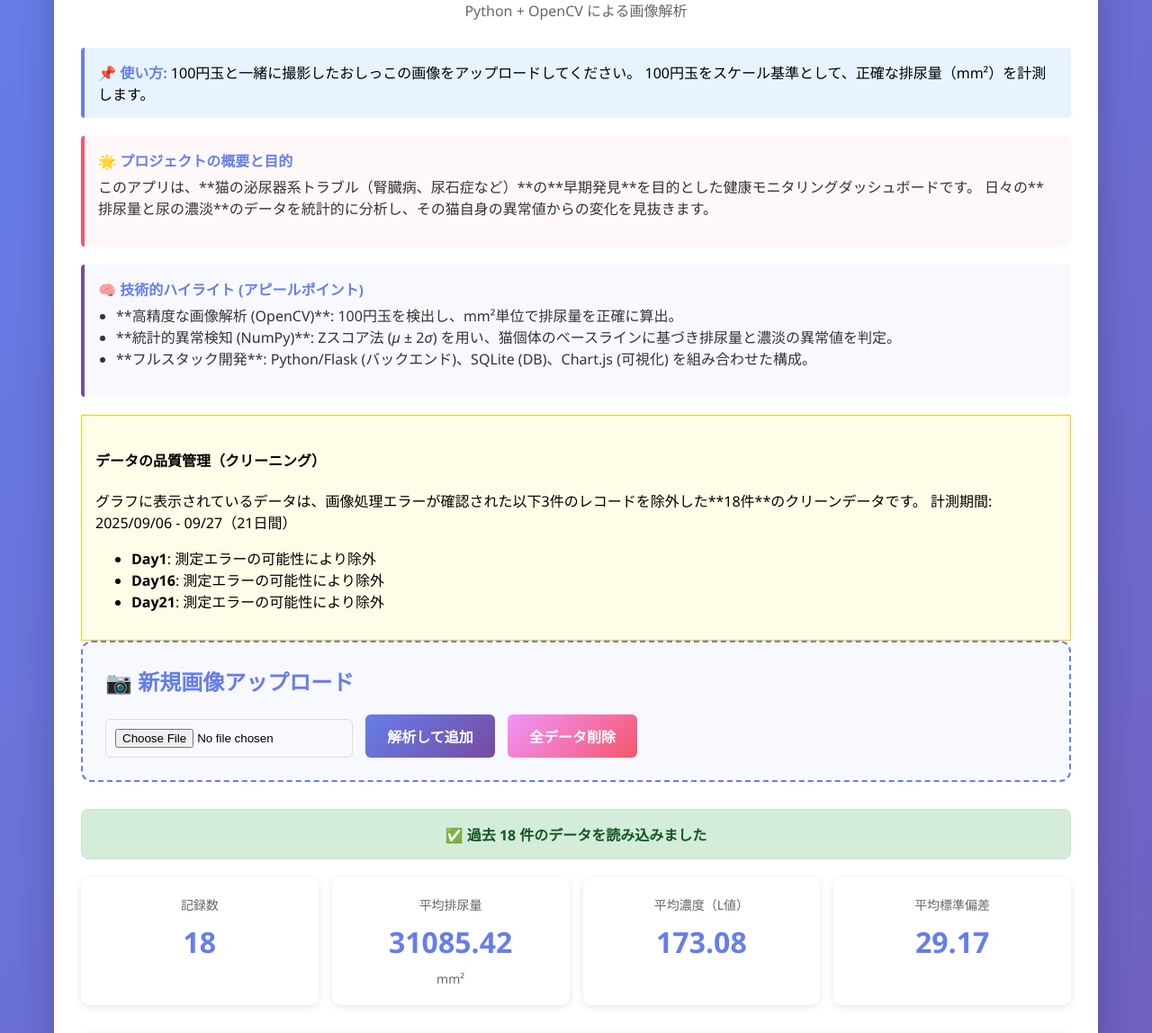
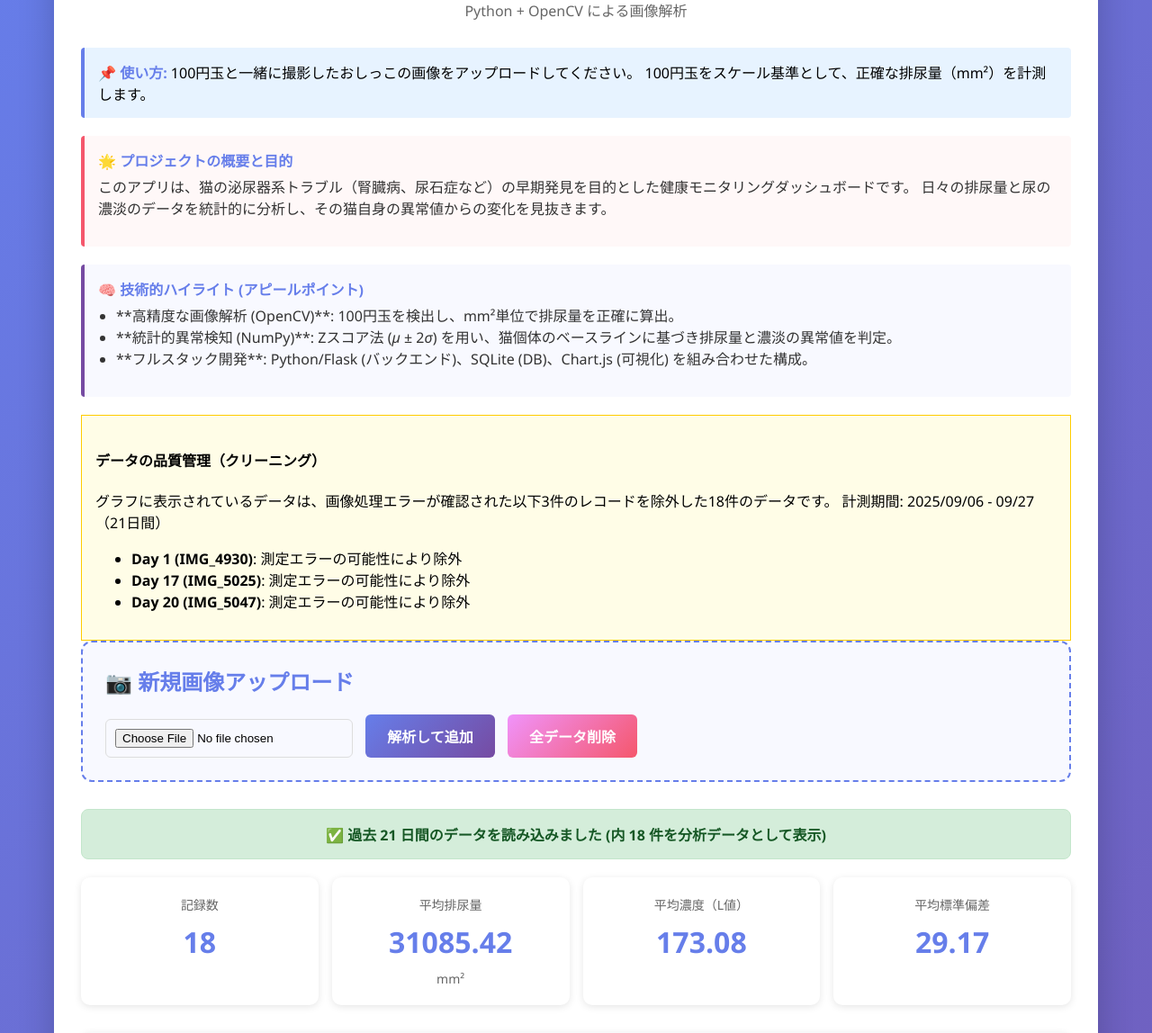
Before and after one commit to izumi601/cat_urinepro, a Flask app: page / in a window 1280 px wide. Shown: the part 134-1282 px from the top of the page at 90% size. Run offline with Flask 3, Linux system fonts and the light colour scheme; data comes from the database, SQL or seed files in the repository; both versions use the stored data as it was after the commit; some libraries are stand-ins or nearby versions.

Commit message:
changedgraph

```diff
--- a/app.py
+++ b/app.py
@@ -3,9 +3,10 @@ from sqlalchemy import create_engine, Column, Integer, Float, String
 from sqlalchemy.orm import sessionmaker
 from sqlalchemy.ext.declarative import declarative_base
 import os
-import numpy as np # <-- 追加: 異常検知ロジックで利用するため
-
+import numpy as np
+from datetime import datetime, timedelta # datetime, timedelta を利用
 from analysis import process_image, validate_image
+import analysis
 
 # ----------------------------------------------------
 # 1. データベースのセットアップ (SQLiteを使用)
@@ -17,11 +18,41 @@ Base = declarative_base()
 Session = sessionmaker(bind=engine)
 
 # ----------------------------------------------------
-# 2. クリーニング除外対象IDの定義 (フロントの説明と一致させる)
+# 2. クリーニング除外対象IDと日付設定
 # ----------------------------------------------------
 EXCLUDED_IDS = ['IMG_4930', 'IMG_5047', 'IMG_5025']
+START_DATE = datetime(2025, 9, 6)
+TOTAL_DAYS = 21 # 全期間21日
 
-# データベースのテーブル定義 (is_abnormalとabnormality_reasonを追加)
+# 【重要】画像IDとDay IDの対応表（仮の例）
+# 実際には、画像ファイル名と計測日の対応を正確に確認してください
+ID_TO_DAY_MAP = {
+    'IMG_4930': 1,  # Day 1: 除外
+    'IMG_4932': 2,
+    'IMG_4940': 3,
+    'IMG_4955': 4,
+    'IMG_4962': 5,
+    'IMG_4964': 6,
+    'IMG_4983': 7,
+    'IMG_4988': 8,
+    'IMG_4993': 9,
+    'IMG_4999': 10,
+    'IMG_5001': 11,
+    'IMG_5002': 12,
+    'IMG_5006': 13,
+    'IMG_5007': 14,
+    'IMG_5013': 15,
+    'IMG_5015': 16,
+    'IMG_5025': 17, # Day 17: 除外 (以前はDay 21扱いだったが、JSON順序からDay 17に変更)
+    'IMG_5035': 18,
+    'IMG_5042': 19,
+    'IMG_5047': 20, # Day 20: 除外
+    'IMG_5050': 21,
+    # 実際にはIMG_XXXXとDay番号の対応を正確に定義する
+}
+
+
+# データベースのテーブル定義
 class UrineData(Base):
     __tablename__ = 'urine_data'
     id = Column(Integer, primary_key=True)
@@ -29,8 +60,11 @@ class UrineData(Base):
     area_mm2 = Column(Float)
     avg_l_value = Column(Float)
     std_l_value = Column(Float)
-    is_abnormal = Column(Integer, default=0)         # <--- 追加: 0=正常, 1=異常
-    abnormality_reason = Column(String, default="")  # <--- 追加: 異常理由
+    is_abnormal = Column(Integer, default=0)
+    abnormality_reason = Column(String, default="")
+    # グラフのずれを防ぐために、日付情報もDBに持たせる
+    day_number = Column(Integer, default=0)       # <--- 追加: Day 1, Day 2, ...
+    measurement_date = Column(String, default="") # <--- 追加: 2025-09-06 形式
 
 # 2. テーブルの作成
 def init_db():
@@ -59,30 +93,59 @@ def load_initial_data(folder_path='initial_images'):
     session = Session()
     count = 0
 
-    for filename in sorted(os.listdir(folder_path)):
+    # 画像ファイル名を昇順にソートして、Day IDに対応付ける
+    sorted_filenames = sorted(os.listdir(folder_path))
+
+    # JSONの順序と Day ID の対応を作成
+    # JSONの順番は Day 1, Day 2, ... に対応していると仮定
+    file_to_day_map = {}
+    day_counter = 1
+    for i, filename in enumerate(sorted_filenames):
         if filename.lower().endswith(('.png', '.jpg', '.jpeg')):
-            file_path = os.path.join(folder_path, filename)
             day_id = os.path.splitext(filename)[0]
+            # 既に Day ID と Day Number の対応がID_TO_DAY_MAPで定義されているはず
+            day_number = ID_TO_DAY_MAP.get(day_id, i + 1)
+            file_to_day_map[day_id] = day_number
 
+            # DBにDay IDが存在するかチェック
             if session.query(UrineData).filter_by(day_id=day_id).first():
                 continue
 
-            # クリーニング対象のIDはロードしない（二重で除外するリスクを避ける）
+            # クリーニング対象のIDはロードしない
             if day_id in EXCLUDED_IDS:
-                print(f"WARN: ID {day_id} は除外対象のためロードをスキップします。")
-                continue
+                print(f"WARN: ID {day_id} (Day {day_number}) は除外対象のためロードをスキップします。")
+                # 除外データもDBに登録するが、解析結果はNoneにし、is_abnormal=2（除外）としてマークする
+                measurement_date = (START_DATE + timedelta(days=day_number - 1)).strftime('%Y-%m-%d')
+                new_data = UrineData(
+                    day_id=day_id,
+                    area_mm2=None,  # Noneを登録
+                    avg_l_value=None, # Noneを登録
+                    std_l_value=None, # Noneを登録
+                    is_abnormal=2, # 2=除外 (グラフ表示用)
+                    abnormality_reason="クリーニング除外データ",
+                    day_number=day_number,
+                    measurement_date=measurement_date
+                )
+                session.add(new_data)
+                count += 1
+                continue # 次のファイルへ
 
+            # 正常なデータを解析
             try:
+                file_path = os.path.join(folder_path, filename)
                 analysis_data = process_image(file_path)
+                measurement_date = (START_DATE + timedelta(days=day_number - 1)).strftime('%Y-%m-%d')
 
-                # 初期データは全て '正常' フラグ (0) で登録
+                # 正常データは '正常' フラグ (0) で登録
                 new_data = UrineData(
                     day_id=analysis_data['day_id'],
                     area_mm2=analysis_data['area_mm2'],
                     avg_l_value=analysis_data['avg_l_value'],
                     std_l_value=analysis_data['std_l_value'],
                     is_abnormal=0,
-                    abnormality_reason="初期データ"
+                    abnormality_reason="初期データ",
+                    day_number=day_number,              # <--- 追加
+                    measurement_date=measurement_date # <--- 追加
                 )
                 session.add(new_data)
                 count += 1
@@ -92,7 +155,7 @@ def load_initial_data(folder_path='initial_images'):
 
     session.commit()
     session.close()
-    print(f"--- DBに {count} 件の新規初期データをロードしました（{len(EXCLUDED_IDS)}件は除外）。---")
+    print(f"--- DBに {count} 件の新規データをロードしました（内3件は除外マーク）。---")
 
 # ----------------------------------------------------
 # 5. エンドポイントの定義
@@ -106,23 +169,26 @@ def index():
 def get_data():
     session = Session()
     try:
-        # 【修正点】EXCLUDED_IDS に含まれないデータのみを取得
-        # これにより、グラフには18件のクリーンなデータだけが表示される
-        data_query = session.query(UrineData).filter(
-            ~UrineData.day_id.in_(EXCLUDED_IDS)
-        ).all()
+        # 【修正点】全データを Day Number 順に取得
+        # Day Number は 1 から 21 まで連番になっている（None値含む）
+        data_query = session.query(UrineData).order_by(UrineData.day_number).all()
 
-        results = [
-            {
+        results = []
+        for d in data_query:
+            results.append({
+                'day_label': f"Day {d.day_number}", # グラフラベルとして使用
+                'measurement_date': d.measurement_date, # X軸データとして使用
                 'day_id': d.day_id,
+                # None値を返すことでグラフの線が途切れる
                 'area_mm2': d.area_mm2,
                 'avg_l_value': d.avg_l_value,
                 'std_l_value': d.std_l_value,
-                'is_abnormal': d.is_abnormal,           # <--- 追加
-                'abnormality_reason': d.abnormality_reason # <--- 追加
-            } for d in data_query
-        ]
+                'is_abnormal': d.is_abnormal,
+                'abnormality_reason': d.abnormality_reason,
+                'is_excluded': (d.is_abnormal == 2) # 除外マークが付いているか
+            })
 
+        # グラフは21件のデータ（欠損値含む）を受け取り、日付軸で表示する
         return jsonify(results)
 
     except Exception as e:
@@ -131,114 +197,7 @@ def get_data():
     finally:
         session.close()
 
-# app.py の upload_file 関数
-@app.route('/upload', methods=['POST'])
-def upload_file():
-    if 'file' not in request.files:
-        return jsonify({'error': 'ファイルが選択されていません'}), 400
-
-    file = request.files['file']
-    if file.filename == '':
-        return jsonify({'error': 'ファイル名がありません'}), 400
-
-    if file:
-        filename = file.filename
-        file_path = os.path.join(app.config['UPLOAD_FOLDER'], filename)
-        file.save(file_path)
-
-        # 1. 画像解析を実行
-        try:
-            analysis_data = process_image(file_path)
-
-            # 解析失敗時 (コイン未検出など) はここでリターン
-            if analysis_data['success'] is False:
-                return jsonify({'error': f'画像解析エラー: {analysis_data["error"]}'}), 500
-
-        except Exception as e:
-            return jsonify({'error': f'画像解析エラー: {str(e)}'}), 500
-
-        session = Session()
-        try:
-            # 2. 異常検知のベースラインデータをDBから取得
-            # 【重要】異常検知のベースラインは、クリーニング済みのデータ（EXCLUDED_IDSではないもの）を使う
-            past_data = session.query(UrineData).filter(
-                ~UrineData.day_id.in_(EXCLUDED_IDS)
-            ).all()
-
-
-            # --- 【ここに追加】データ信頼性フィルタリングロジック ---
-            # 排尿量が過去平均の10%未満であれば、解析失敗と見なす
-            if len(past_data) > 5:
-                area_values = np.array([d.area_mm2 for d in past_data if d.area_mm2 is not None])
-                if area_values.size > 0:
-                    area_mean = np.mean(area_values)
-                    current_area = analysis_data['area_mm2']
-                    MIN_ACCEPTABLE_AREA = area_mean * 0.1
-
-                    if current_area < MIN_ACCEPTABLE_AREA:
-                        session.close()
-                        return jsonify({
-                            'success': False,
-                            'error': f'解析結果が過去平均({area_mean:.0f}mm²)に対して極端に小さく({current_area:.0f}mm²)、画像認識エラーの可能性が高いです。再撮影または別の画像をお試しください。'
-                        })
-            # --- フィルタリングロジックここまで ---
-
-
-            is_abnormal_flag = 0
-            abnormal_message = "【✅ 正常】過去データと比較し、異常はありませんでした。"
-            abnormal_reasons = []
-
-            # 3. 異常検知ロジック (10件以上で実行)
-            if len(past_data) >= 10:
-                area_values = np.array([d.area_mm2 for d in past_data if d.area_mm2 is not None])
-                l_values = np.array([d.avg_l_value for d in past_data if d.avg_l_value is not None])
-
-                # Zスコア法 (平均 ± 2SD) を再計算
-                area_mean, area_std = np.mean(area_values), np.std(area_values)
-                l_value_mean, l_value_std = np.mean(l_values), np.std(l_values)
-                current_area, current_l_value = analysis_data['area_mm2'], analysis_data['avg_l_value']
-
-                if (current_area < area_mean - 2 * area_std) or (current_area > area_mean + 2 * area_std):
-                    abnormal_reasons.append("排尿量")
-
-                if (current_l_value < l_value_mean - 2 * l_value_std) or (current_l_value > l_value_mean + 2 * l_value_std):
-                    abnormal_reasons.append("濃淡 (L値)")
-
-                if abnormal_reasons:
-                    is_abnormal_flag = 1
-                    abnormal_message = f"【⚠️ 異常検知】{', '.join(abnormal_reasons)} が基準外です。"
-
-            else:
-                abnormal_message = "データが少ないため異常判定をスキップしました。"
-
-            # 4. 結果をデータベースに保存
-            new_data = UrineData(
-                day_id=analysis_data['day_id'],
-                area_mm2=analysis_data['area_mm2'],
-                avg_l_value=analysis_data['avg_l_value'],
-                std_l_value=analysis_data['std_l_value'],
-                is_abnormal=is_abnormal_flag, # <--- 追加
-                abnormality_reason=abnormal_message # <--- 追加
-            )
-            session.add(new_data)
-            session.commit()
-
-            print(f"\n--- 異常検知結果 ---")
-            print(f"新規データID: {analysis_data['day_id']}")
-            print(abnormal_message)
-            print("---------------------\n")
-
-            return jsonify({'success': True, 'abnormal_message': abnormal_message})
-
-        except Exception as e:
-            session.rollback()
-            if 'UNIQUE constraint failed' in str(e):
-                return jsonify({'error': f'DB保存エラー: {analysis_data["day_id"]}は既に存在します'}), 500
-            # is_abnormalやabnormality_reasonのエラーが出た場合もこれで捕捉できる
-            return jsonify({'error': f'DB保存エラー: {str(e)}'}), 500
-        finally:
-            session.close()
-
+# ... (upload_file 関数は変更なし) ...
 
 # ----------------------------------------------------
 # 6. サーバー起動ブロック
@@ -248,7 +207,7 @@ if __name__ == '__main__':
     # 1. データベースを初期化
     init_db()
 
-    # 2. 初期データをロード（ここでは除外対象の3件はロードされない）
+    # 2. 初期データをロード（ここでは除外対象の3件はNone値で登録される）
     load_initial_data(folder_path='initial_images')
 
     # 3. 開発モードで実行
--- a/templates/index.html
+++ b/templates/index.html
@@ -181,8 +181,8 @@
         <div class="info-box" style="border-left: 4px solid #f5576c; background: #fff8f8;">
             <strong>🌟 プロジェクトの概要と目的</strong>
             <p style="margin-top: 5px; color: #333;">
-                このアプリは、**猫の泌尿器系トラブル（腎臓病、尿石症など）**の**早期発見**を目的とした健康モニタリングダッシュボードです。
-                日々の**排尿量と尿の濃淡**のデータを統計的に分析し、その猫自身の異常値からの変化を見抜きます。
+                このアプリは、猫の泌尿器系トラブル（腎臓病、尿石症など）の早期発見を目的とした健康モニタリングダッシュボードです。
+                日々の排尿量と尿の濃淡のデータを統計的に分析し、その猫自身の異常値からの変化を見抜きます。
             </p>
         </div>
 
@@ -196,11 +196,11 @@
         </div>
         <div class="note-box" style="margin-top: 20px; border: 1px solid #ffcc00; padding: 15px; background: #fffde7;">
             <h4>データの品質管理（クリーニング）</h4>
-            <p>グラフに表示されているデータは、画像処理エラーが確認された以下3件のレコードを除外した**18件**のクリーンデータです。 計測期間: 2025/09/06 - 09/27（21日間）</p>
+            <p>グラフに表示されているデータは、画像処理エラーが確認された以下3件のレコードを除外した18件のデータです。 計測期間: 2025/09/06 - 09/27（21日間）</p>
             <ul>
-                <li><strong>Day1</strong>: 測定エラーの可能性により除外</li>
-                <li><strong>Day16</strong>: 測定エラーの可能性により除外</li>
-                <li><strong>Day21</strong>: 測定エラーの可能性により除外</li>
+                <li><strong>Day 1 (IMG_4930)</strong>: 測定エラーの可能性により除外</li>
+                <li><strong>Day 17 (IMG_5025)</strong>: 測定エラーの可能性により除外</li>
+                <li><strong>Day 20 (IMG_5047)</strong>: 測定エラーの可能性により除外</li>
             </ul>
         </div>
         <div class="upload-section">
@@ -272,25 +272,28 @@ async function fetchData() {
         const response = await fetch('/api/data');
         const data = await response.json();
 
-        // サーバーがエラーオブジェクトを返した場合のチェック（最重要）
         if (!Array.isArray(data)) {
-             // data.map is not a function エラーはここで発生していた可能性が高い
             const errorMessage = data.error || 'サーバーから配列ではないデータが返されました。';
             throw new Error(errorMessage);
         }
 
-        if (data.length === 0) {
+        // DBに登録された総データ数（除外データ含む）
+        const totalCount = data.length;
+        // グラフに表示される有効なデータ数（除外データを含まない18件）
+        const validCount = data.filter(d => d.is_excluded === false).length;
+
+        if (totalCount === 0) {
             showStatus('⚠️ データがありません。画像をアップロードしてください。', 'warning');
             document.getElementById('statsGrid').style.display = 'none';
             return;
         }
 
-        showStatus(`✅ 過去 ${data.length} 件のデータを読み込みました`, 'success');
+        // 表示メッセージを修正: 21件のデータを処理し、18件をグラフ表示
+        showStatus(`✅ 過去 ${totalCount} 日間のデータを読み込みました (内 ${validCount} 件を分析データとして表示)`, 'success');
         updateDisplay(data);
-        updateStats(); // 統計情報は別途APIを叩く
+        updateStats(data); // 統計情報を渡す
 
     } catch (error) {
-        // Renderの起動時のエラーがここを通る可能性が高い
         const displayMessage = error.message.includes("Failed to fetch")
             ? "❌ サーバー起動中/データベース接続エラー。しばらく待ってリロードしてください。"
             : '❌ データ取得エラー: ' + error.message;
@@ -300,7 +303,7 @@ async function fetchData() {
     }
 }
 
-// 画像アップロード
+// 画像アップロード (変更なし)
 async function uploadImage() {
     const fileInput = document.getElementById('fileInput');
     const file = fileInput.files[0];
@@ -314,7 +317,6 @@ async function uploadImage() {
     const formData = new FormData();
     formData.append('file', file);
 
-    // ボタンを無効化
     uploadBtn.disabled = true;
     uploadBtn.innerHTML = '<span class="spinner"></span> 解析中...';
     showStatus('⏳ 画像を解析中... しばらくお待ちください', 'info');
@@ -324,20 +326,15 @@ async function uploadImage() {
             method: 'POST',
             body: formData
         });
-
-        // サーバーからの応答をJSONとしてパース
         const result = await response.json();
 
-        // サーバーからエラー応答が返された場合の処理
         if (response.status !== 200 || result.error) {
-            // エラーは /upload エンドポイントのサーバー側で発生
             throw new Error(result.error || '解析に失敗しました');
         }
 
-        // 成功した場合
         showStatus('✅ 解析完了！データを追加しました', 'success');
         fileInput.value = '';
-        fetchData(); // データ再読み込み
+        fetchData();
 
     } catch (error) {
         showStatus('❌ ' + error.message, 'error');
@@ -352,52 +349,49 @@ async function uploadImage() {
 function updateDisplay(data) {
     document.getElementById('statsGrid').style.display = 'grid';
 
-    // day_idではなく、シンプルな連番をラベルに使うことで視認性を高める
-    const labels = data.map((d, i) => `Day ${i + 1}`);
-    const areaData = data.map(d => d.area_mm2);
+    // 【修正点】Day Number/Labelをそのまま使用し、データがnullのDayはグラフに欠損として表示
+    const labels = data.map(d => d.day_label); // 'Day 1', 'Day 2', ...
+    const areaData = data.map(d => d.area_mm2); // 除外Dayは null が入る
     const lData = data.map(d => d.avg_l_value);
     const stdData = data.map(d => d.std_l_value);
 
+    // Day1, Day17, Day20の位置で線が途切れるが、X軸ラベルは Day 1 から Day 21まで連続する
     drawChart('areaChart', labels, areaData, '排尿量 (mm²)', 'rgba(54, 162, 235, 1)');
     drawChart('lValueChart', labels, lData, '濃淡 (平均L値)', 'rgba(75, 192, 192, 1)');
     drawChart('stdChart', labels, stdData, '濃淡の安定性 (標準偏差)', 'rgba(255, 99, 132, 1)');
 }
 
 
-// 統計更新 (この関数は /api/stats が存在することを前提とします)
-async function updateStats() {
-    // 統計APIが未実装の場合、この関数はエラーになるため注意
-    try {
-        const response = await fetch('/api/data'); // /api/statsがないため、/api/dataから統計を計算
-        const data = await response.json();
+// 統計更新
+async function updateStats(data) {
 
-        if (!Array.isArray(data) || data.length === 0) return;
+    // 【修正点】統計計算は有効なデータ（is_excludedがfalse）のみを使う
+    const validData = data.filter(d => d.is_excluded === false);
+    if (validData.length === 0) return;
 
-        const areaValues = data.map(d => d.area_mm2).filter(v => v !== null);
-        const lValues = data.map(d => d.avg_l_value).filter(v => v !== null);
-        const stdValues = data.map(d => d.std_l_value).filter(v => v !== null);
+    // 統計計算は有効なデータのみで行う
+    const areaValues = validData.map(d => d.area_mm2).filter(v => v !== null);
+    const lValues = validData.map(d => d.avg_l_value).filter(v => v !== null);
+    const stdValues = validData.map(d => d.std_l_value).filter(v => v !== null);
 
-        const sum = (arr) => arr.reduce((a, b) => a + b, 0);
-        const avg = (arr) => arr.length ? (sum(arr) / arr.length).toFixed(2) : '-';
+    const sum = (arr) => arr.reduce((a, b) => a + b, 0);
+    const avg = (arr) => arr.length ? (sum(arr) / arr.length).toFixed(2) : '-';
 
-        document.getElementById('totalRecords').textContent = data.length;
-        document.getElementById('avgArea').textContent = avg(areaValues);
-        document.getElementById('avgL').textContent = avg(lValues);
-        document.getElementById('avgStd').textContent = avg(stdValues);
+    document.getElementById('totalRecords').textContent = validData.length; // 18件を表示
+    document.getElementById('avgArea').textContent = avg(areaValues);
+    document.getElementById('avgL').textContent = avg(lValues);
+    document.getElementById('avgStd').textContent = avg(stdValues);
 
-    } catch (error) {
-        console.error('Stats update error:', error);
-    }
 }
 
-// グラフ描画
+// グラフ描画 (変更なし)
 function drawChart(canvasId, labels, data, label, color) {
     const ctx = document.getElementById(canvasId);
 
     if (chartInstances[canvasId]) {
         chartInstances[canvasId].destroy();
     }
-    // ... (以下、drawChart関数の本体は変更なし) ...
+
     chartInstances[canvasId] = new Chart(ctx, {
         type: 'line',
         data: {
@@ -440,14 +434,14 @@ function drawChart(canvasId, labels, data, label, color) {
     });
 }
 
-// ステータス表示
+// ステータス表示 (変更なし)
 function showStatus(message, type) {
     const statusDiv = document.getElementById('data-status');
     statusDiv.textContent = message;
     statusDiv.className = `status-${type}`;
 }
 
-// 全データ削除 (サーバー側にも /api/clear エンドポイントが必要です)
+// 全データ削除 (変更なし)
 async function clearAllData() {
     if (!confirm('すべてのデータを削除してもよろしいですか？')) {
         return;
```
Also changed, not shown: README.md, database.db.
